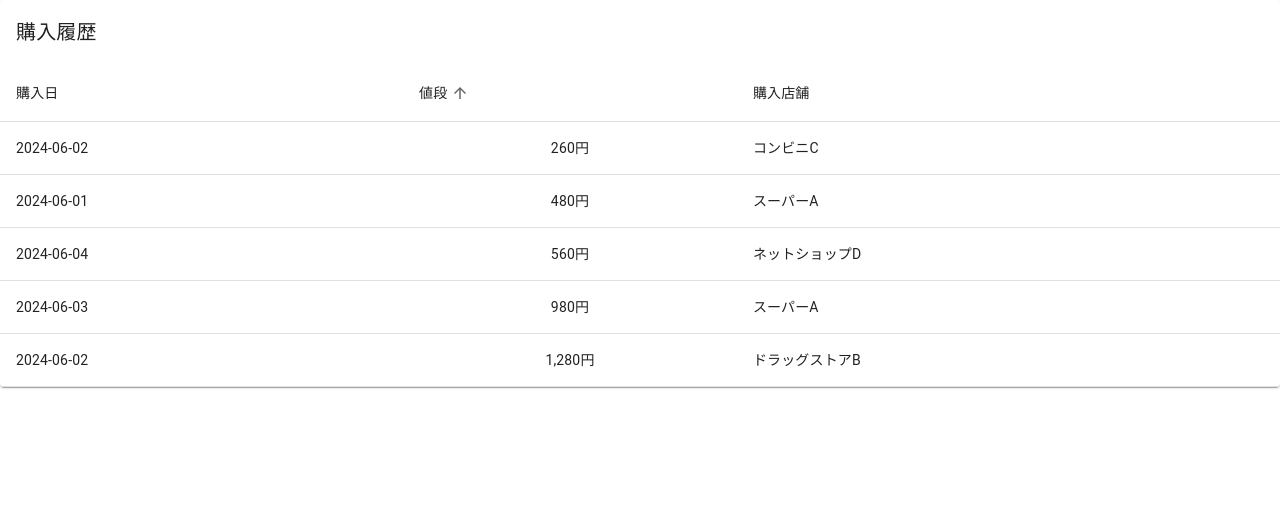
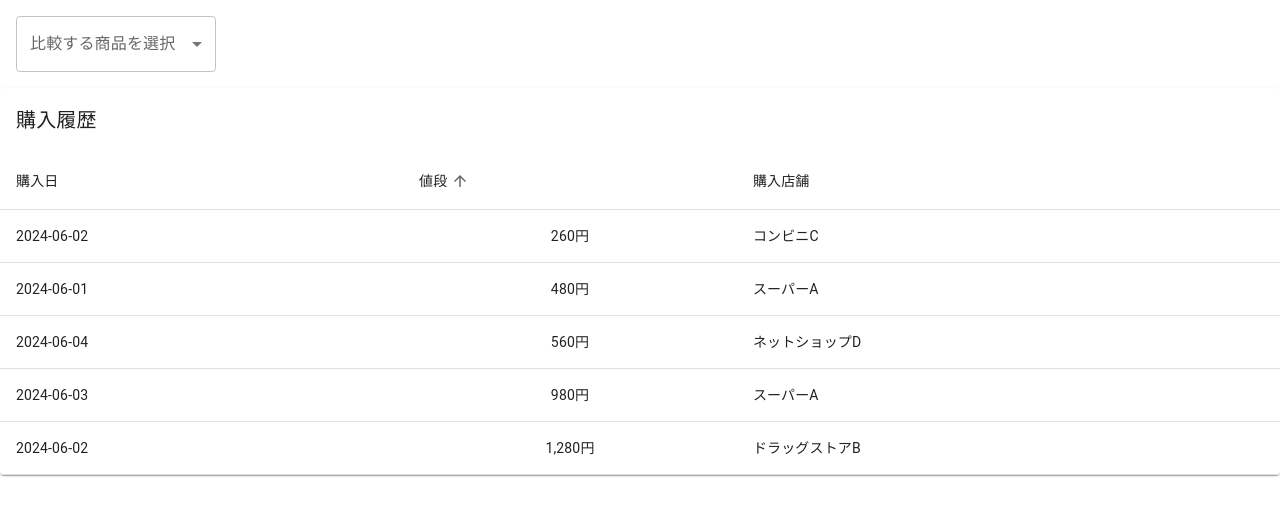
Before and after one commit to mizzzuno/my-groceries-database, a Next.js app: page / in a window 1280 px wide. Shown: the top 516 px of the page. Built offline with nearby package versions, Linux system fonts and the light colour scheme.

Commit message:
feature: add Selector.tsx

```diff
--- /dev/null
+++ b/src/components/pages/(home)/components/Selector.tsx
@@ -0,0 +1,37 @@
+"use client";
+
+import * as React from "react";
+import Box from "@mui/material/Box";
+import InputLabel from "@mui/material/InputLabel";
+import MenuItem from "@mui/material/MenuItem";
+import FormControl from "@mui/material/FormControl";
+import Select, { SelectChangeEvent } from "@mui/material/Select";
+
+export default function BasicSelect() {
+  const [age, setAge] = React.useState("");
+
+  const handleChange = (event: SelectChangeEvent) => {
+    setAge(event.target.value as string);
+  };
+
+  return (
+    <Box sx={{ maxWidth: 200 }} className="m-4 max-w-xs">
+      <FormControl fullWidth>
+        <InputLabel id="demo-simple-select-label">
+          比較する商品を選択
+        </InputLabel>
+        <Select
+          labelId="demo-simple-select-label"
+          id="demo-simple-select"
+          value={age}
+          label="Age"
+          onChange={handleChange}
+        >
+          <MenuItem value="卵">卵</MenuItem>
+          <MenuItem value="牛乳">牛乳</MenuItem>
+          <MenuItem value="ハーゲンダッツ">ハーゲンダッツ</MenuItem>
+        </Select>
+      </FormControl>
+    </Box>
+  );
+}
--- a/src/components/pages/(home)/page.tsx
+++ b/src/components/pages/(home)/page.tsx
@@ -7,9 +7,15 @@ const ListView = dynamic(
   { ssr: false },
 );
 
+const BasicSelect = dynamic(
+  () => import("@/components/pages/(home)/components/Selector"),
+  { ssr: false },
+);
+
 export default function HomePage() {
   return (
     <>
+      <BasicSelect />
       <ListView />
     </>
   );
```
